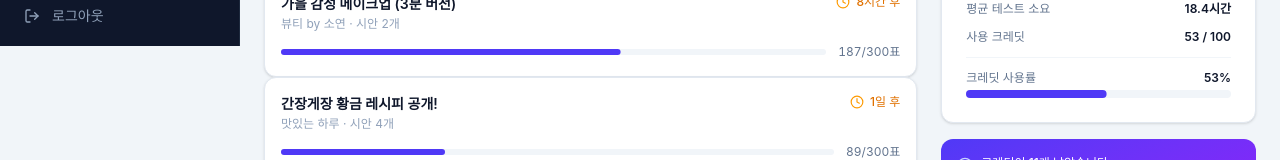
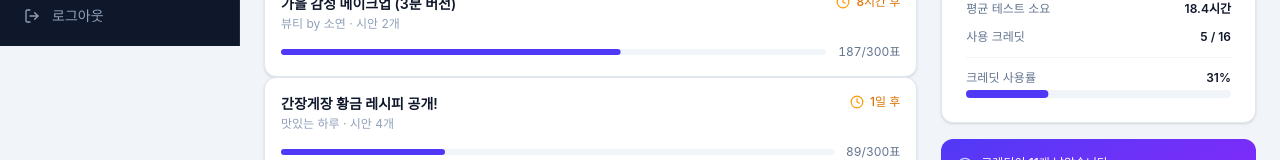
Before and after one commit to gyuwonlee1/ThumbGo, a Next.js app in the folder web/: page /dashboard in a window 1280 px wide. Shown: the part 754-914 px from the top of the page. Built offline with nearby package versions, Linux system fonts and the light colour scheme.

Commit message:
총 크레딧 16으로 변경

```diff
--- a/web/app/(app)/dashboard/page.tsx
+++ b/web/app/(app)/dashboard/page.tsx
@@ -21,7 +21,7 @@ const kpiCards = [
   { label: "관리 채널", value: "5", icon: MonitorPlay, color: "text-indigo-600 bg-indigo-50", trend: "+1 이번 달" },
   { label: "진행 중 테스트", value: "3", icon: FlaskConical, color: "text-blue-600 bg-blue-50", trend: "활성 테스트" },
   { label: "이번 주 업로드 예정", value: "8", icon: Upload, color: "text-amber-600 bg-amber-50", trend: "7일 이내" },
-  { label: "남은 크레딧", value: "11", icon: Coins, color: "text-emerald-600 bg-emerald-50", trend: "/ 100 Starter" },
+  { label: "남은 크레딧", value: "11", icon: Coins, color: "text-emerald-600 bg-emerald-50", trend: "/ 16 Starter" },
 ];
 
 function getEventIcon(type: string) {
@@ -217,7 +217,7 @@ export default function DashboardPage() {
                     { label: "완료된 테스트", value: "12건" },
                     { label: "총 투표 수", value: "4,821표" },
                     { label: "평균 테스트 소요", value: "18.4시간" },
-                    { label: "사용 크레딧", value: "53 / 100" },
+                    { label: "사용 크레딧", value: "5 / 16" },
                   ].map((stat) => (
                     <div key={stat.label} className="flex items-center justify-between">
                       <dt className="text-xs text-slate-500">{stat.label}</dt>
@@ -228,9 +228,9 @@ export default function DashboardPage() {
                 <div className="mt-3 pt-3 border-t border-slate-100">
                   <div className="flex items-center justify-between mb-1">
                     <span className="text-xs text-slate-500">크레딧 사용률</span>
-                    <span className="text-xs font-semibold text-slate-900">53%</span>
+                    <span className="text-xs font-semibold text-slate-900">31%</span>
                   </div>
-                  <Progress value={53} />
+                  <Progress value={31} />
                 </div>
               </CardContent>
             </Card>
```
